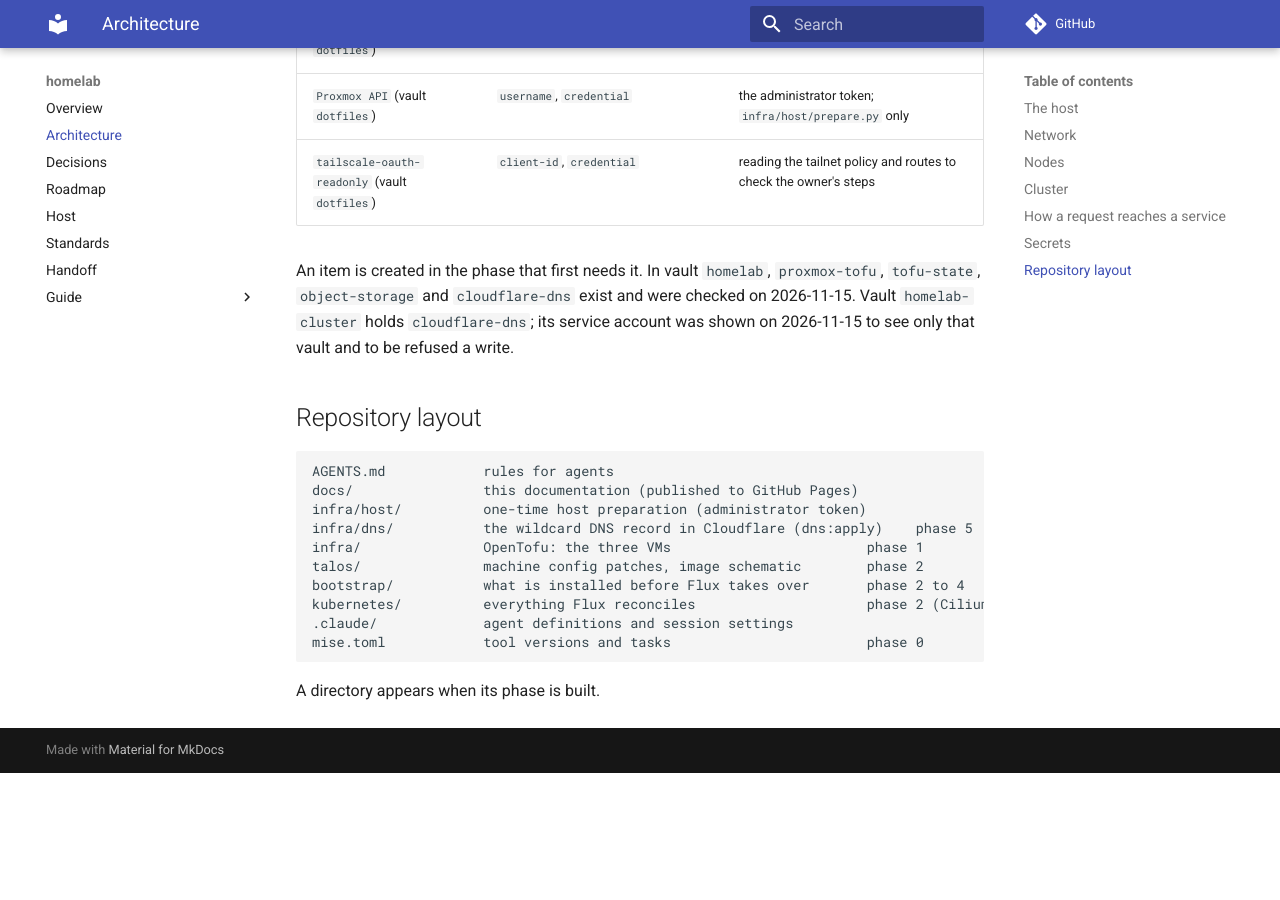
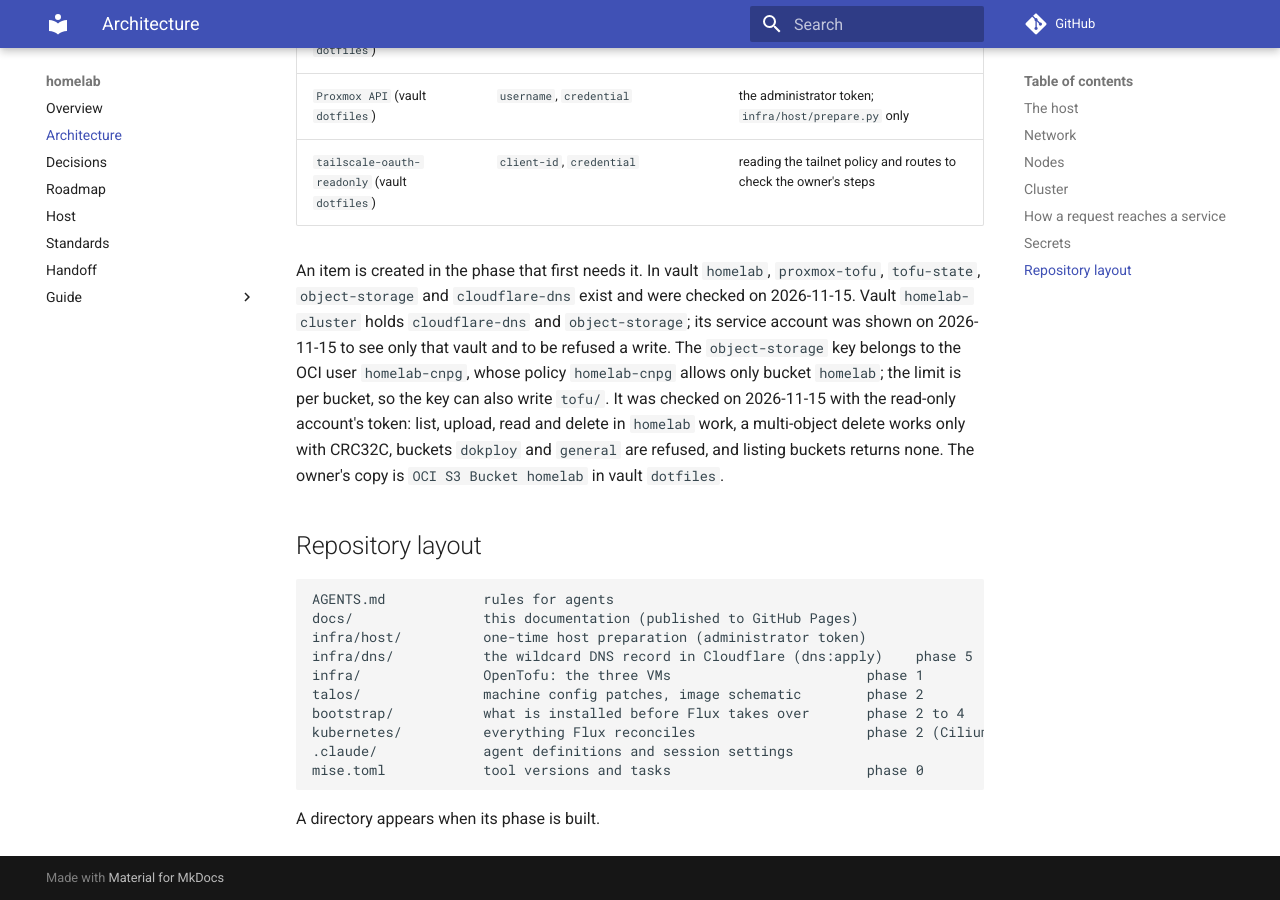
Before and after one commit to msavdert/homelab, an MkDocs documentation site: the page built from docs/architecture.md, in a window 1280 px wide and 900 px high, scrolled down 4314 px. Built offline with MkDocs 1.6.1 and Material for MkDocs 9.7.7, drawn with Linux system fonts in a browser that asks for light colours; comment, search, counter and statistics services are not loaded; before the commit the page ends 5087 px from its top, so only the background shows below that; some of the changed text lies outside the part shown.

Commit message:
docs: record the bucket-limited object-storage key for the cluster (#27)
OCI user `homelab-cnpg` with policy `homelab-cnpg` (bucket `homelab`
only) and a customer secret key, stored in vault `homelab-cluster` as
`object-storage`. Probed with the read-only ESO token:
list/put/get/delete in `homelab` work, multi-object delete only with
CRC32C, `dokploy` and `general` refused, list-buckets empty. The homelab
service account can now write `homelab-cluster`.

🤖 Generated with [Claude Code](https://claude.com/claude-code)

https://claude.ai/code/session_01FLhVtHGgNHt6bjBsu1cPRW

Co-authored-by: msavdert <msavdert@users.noreply.github.com>
Co-authored-by: Claude Opus 5.5 <noreply@anthropic.com>

```diff
--- a/docs/architecture.md
+++ b/docs/architecture.md
@@ -117,7 +117,7 @@ only what the cluster needs (D25):
 | Vault | Holds | Read by |
 |---|---|---|
 | `dotfiles` | the owner's general secrets | the workstation's own service account |
-| `homelab` | what builds and operates the lab from the workstation | a read-write service account whose token is in `dotfiles` |
+| `homelab` | what builds and operates the lab from the workstation | a read-write service account whose token is in `dotfiles`; it can also write `homelab-cluster` |
 | `homelab-cluster` | what workloads in the cluster need | a read-only service account used by External Secrets |
 
 A task that needs vault `homelab` runs `op` with that vault's token for
@@ -141,8 +141,15 @@ the one command. Everything OpenTofu needs is in `homelab`, so a single
 An item is created in the phase that first needs it. In vault `homelab`,
 `proxmox-tofu`, `tofu-state`, `object-storage` and `cloudflare-dns` exist
 and were checked on 2026-11-15. Vault `homelab-cluster` holds
-`cloudflare-dns`; its service account was shown on 2026-11-15 to see only
-that vault and to be refused a write.
+`cloudflare-dns` and `object-storage`; its service account was shown on
+2026-11-15 to see only that vault and to be refused a write. The
+`object-storage` key belongs to the OCI user `homelab-cnpg`, whose policy
+`homelab-cnpg` allows only bucket `homelab`; the limit is per bucket, so
+the key can also write `tofu/`. It was checked on 2026-11-15 with the
+read-only account's token: list, upload, read and delete in `homelab`
+work, a multi-object delete works only with CRC32C, buckets `dokploy` and
+`general` are refused, and listing buckets returns none. The owner's copy
+is `OCI S3 Bucket homelab` in vault `dotfiles`.
 
 ## Repository layout
 
```
Also changed, not shown: docs/handoff.md (+5 -4 lines).
